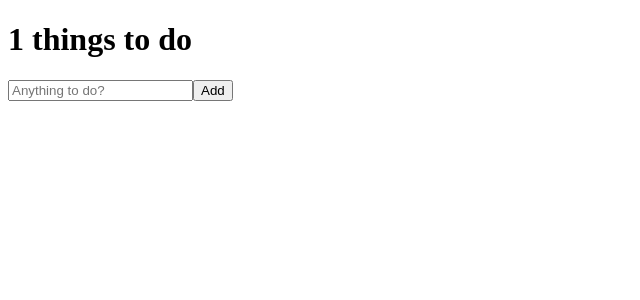
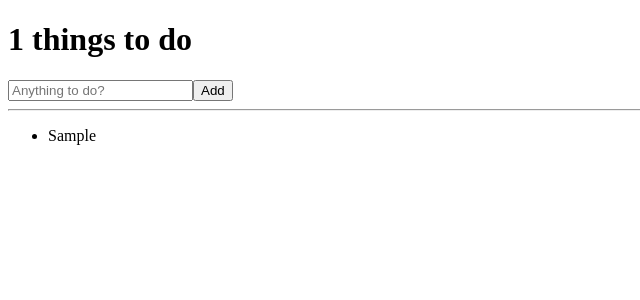
Before and after one commit to Gamddalki/MoviePedia, a React (Create React App) app in the folder moviepedia/: page / in a window 1280 px wide. Both pictures are taken after typing "Sample" into the empty fields and a click on the button "Add". Shown: the top 300 px of the page, without its empty margins (0-640 px from the left). Built offline with nearby package versions, Linux system fonts and the light colour scheme.

Commit message:
Update App.js
map

```diff
--- a/moviepedia/src/App.js
+++ b/moviepedia/src/App.js
@@ -12,7 +12,6 @@ function App() {
     setTodos((currentArray) => [...currentArray, todo]);
     setTodo("");
   };
-  console.log(todos);
   return (
     <div>
       <h1>{todos.length} things to do</h1>
@@ -25,6 +24,12 @@ function App() {
         ></input>
         <button>Add</button>
       </form>
+      <hr />
+      <ul>
+        {todos.map((item, index) => (
+          <li key={index}>{item}</li>
+        ))}
+      </ul>
     </div>
   );
 }
```
